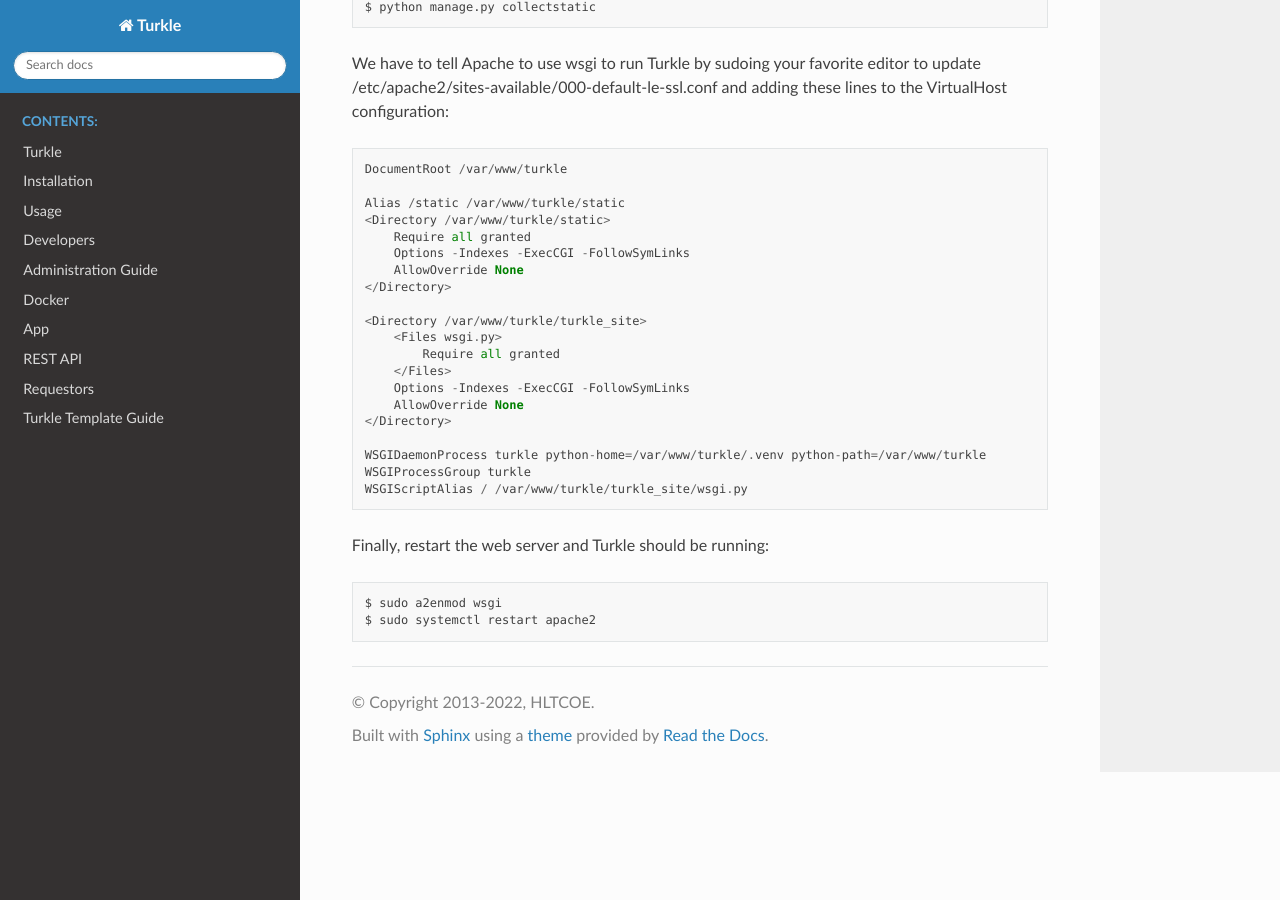
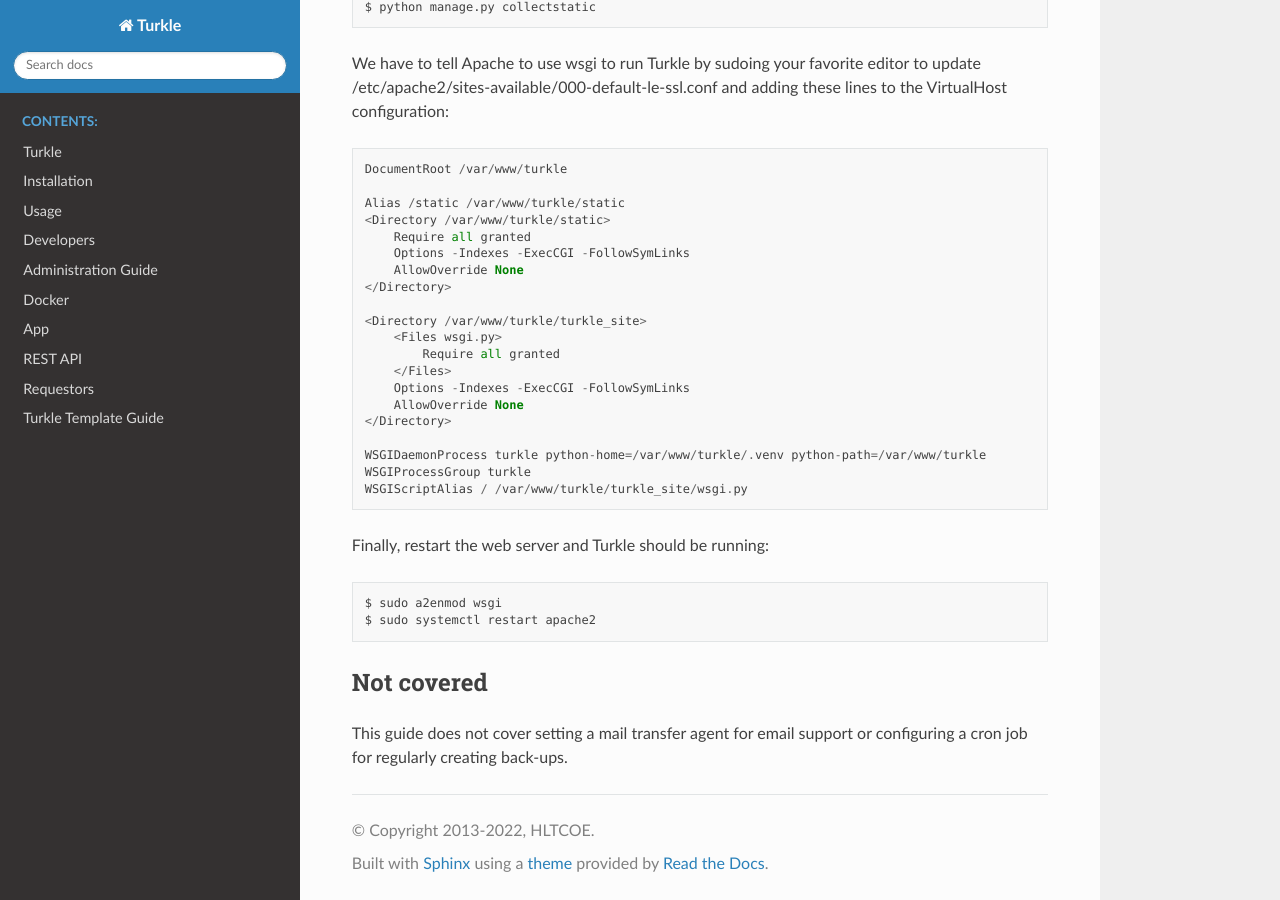
Before and after one commit to hltcoe/turkle, a Sphinx documentation site: the page built from docs/QUICK_START.rst, in a window 1280 px wide and 900 px high, scrolled down 2123 px. Built offline with Sphinx 7.4.7 and the Read the Docs theme 3.1.0, drawn with Linux system fonts in a browser that asks for light colours.

Commit message:
adds a note about what is not covered

```diff
--- a/docs/QUICK_START.rst
+++ b/docs/QUICK_START.rst
@@ -118,3 +118,9 @@ Finally, restart the web server and Turkle should be running::
 
     $ sudo a2enmod wsgi
     $ sudo systemctl restart apache2
+
+
+Not covered
+----------------------------------
+This guide does not cover setting a mail transfer agent for email support
+or configuring a cron job for regularly creating back-ups.
```
